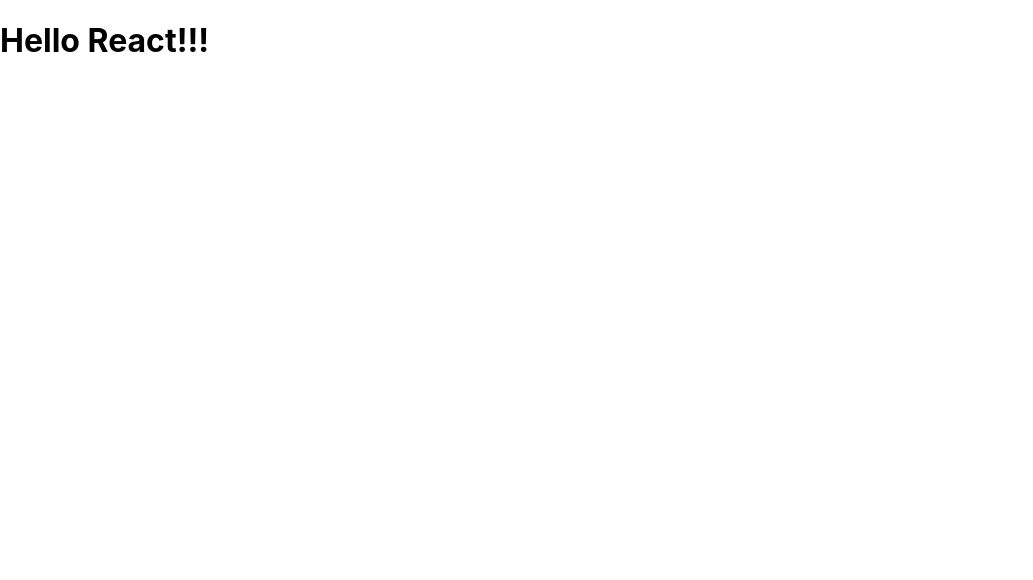
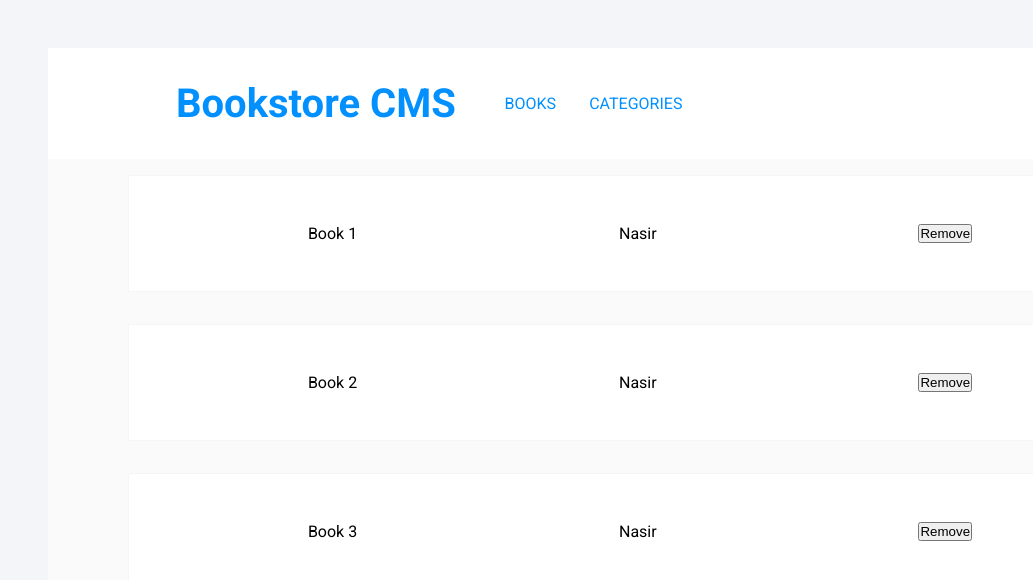
Before and after one commit to Nasirkhan294/bookstore, a React (Create React App) app: page / in a window 1280 px wide. Shown: the top 580 px of the page, without its empty margins (0-1033 px from the left). Built offline with nearby package versions, Linux system fonts and the light colour scheme.

Commit message:
Added bookstore components

```diff
--- a/package.json
+++ b/package.json
@@ -6,8 +6,10 @@
     "@testing-library/jest-dom": "^5.16.5",
     "@testing-library/react": "^13.4.0",
     "@testing-library/user-event": "^13.5.0",
+    "prop-types": "^15.8.1",
     "react": "^18.2.0",
     "react-dom": "^18.2.0",
+    "react-router-dom": "^6.12.0",
     "react-scripts": "5.0.1",
     "web-vitals": "^2.1.4"
   },
--- a/public/index.html
+++ b/public/index.html
@@ -9,7 +9,7 @@
       name="description"
       content="Web site created using create-react-app"
     />
-    <title>Bookstore App</title>
+    <title>Bookstore</title>
   </head>
   <body>
     <div id="root"></div>
--- a/src/App.js
+++ b/src/App.js
@@ -1,7 +1,14 @@
+import { Routes, Route } from 'react-router-dom';
+import Navbar from './components/Navbar';
+import BooksList from './components/BooksList';
+
 function App() {
   return (
     <div className="App">
-      <h1>Hello React!!!</h1>
+      <Navbar />
+      <Routes>
+        <Route path="/" exact element={<BooksList />} />
+      </Routes>
     </div>
   );
 }
--- /dev/null
+++ b/src/components/Book.jsx
@@ -0,0 +1,21 @@
+import PropTypes from 'prop-types';
+import styles from './styles/Book.module.css';
+
+const Book = ({ title, author }) => (
+  <>
+    <div className={styles.book}>
+      <div className={styles.content}>
+        <p>{title}</p>
+        <p>{author}</p>
+        <button type="button">Remove</button>
+      </div>
+    </div>
+  </>
+);
+
+Book.propTypes = {
+  title: PropTypes.string.isRequired,
+  author: PropTypes.string.isRequired,
+};
+
+export default Book;
--- /dev/null
+++ b/src/components/BooksList.jsx
@@ -0,0 +1,31 @@
+import Book from './Book';
+
+const BooksList = () => {
+  const books = [
+    {
+      id: 1,
+      title: 'Book 1',
+      author: 'Nasir',
+    },
+    {
+      id: 2,
+      title: 'Book 2',
+      author: 'Nasir',
+    },
+    {
+      id: 3,
+      title: 'Book 3',
+      author: 'Nasir',
+    },
+  ];
+
+  return (
+    <ul>
+      {books.map((book) => (
+        <Book key={book.id} title={book.title} author={book.author} />
+      ))}
+    </ul>
+  );
+};
+
+export default BooksList;
--- /dev/null
+++ b/src/components/Navbar.jsx
@@ -0,0 +1,20 @@
+import { Link } from 'react-router-dom';
+import styles from './styles/Navbar.module.css';
+
+const Navbar = () => (
+  <>
+    <nav className={styles.navbar}>
+      <h1>Bookstore CMS</h1>
+      <ul>
+        <li>
+          <Link to="/">Books</Link>
+        </li>
+        <li>
+          <Link to="/categories">Categories</Link>
+        </li>
+      </ul>
+    </nav>
+  </>
+);
+
+export default Navbar;
--- /dev/null
+++ b/src/components/styles/Book.module.css
@@ -0,0 +1,18 @@
+.book {
+	display: flex;
+	justify-content: center;
+	align-items: center;
+	padding: 1rem 0;
+}
+
+
+.content {
+	display: flex;
+	justify-content: space-around;
+	align-items: center;
+	flex: 1;
+	background-color: #fff;
+	margin: 0 5rem;
+	padding: 3rem;
+	border: 1px solid #F4F5F9;
+}
--- /dev/null
+++ b/src/components/styles/Navbar.module.css
@@ -0,0 +1,26 @@
+.navbar {
+	display: flex;
+	align-items: center;
+	padding: 2rem 0 2rem 8rem;
+	background-color: #fff;
+}
+
+h1 {
+	font-size: 2.5rem;
+	color: #0290FF;
+}
+
+.navbar ul {
+	display: flex;
+	justify-content: space-around;
+	align-items: center;
+	list-style: none;
+	width: 20%;
+	margin-left: 2rem;
+	text-transform: uppercase;
+}
+
+.navbar ul li a {
+	color: #0290FF;
+	text-decoration: none;
+}
--- a/src/index.css
+++ b/src/index.css
@@ -1,27 +1,18 @@
-body {
+@import url('https://fonts.googleapis.com/css2?family=Roboto:wght@300;400;700&display=swap');
+
+* {
+  box-sizing: border-box;
+  padding: 0;
   margin: 0;
-  font-family:
-    -apple-system,
-    BlinkMacSystemFont,
-    'Segoe UI',
-    'Roboto',
-    'Oxygen',
-    'Ubuntu',
-    'Cantarell',
-    'Fira Sans',
-    'Droid Sans',
-    'Helvetica Neue',
-    sans-serif;
-  -webkit-font-smoothing: antialiased;
-  -moz-osx-font-smoothing: grayscale;
 }
 
-code {
-  font-family:
-    source-code-pro,
-    Menlo,
-    Monaco,
-    Consolas,
-    'Courier New',
-    monospace;
+body {
+  font-family: 'Roboto', sans-serif;
+  font-size: 1rem;
+  background-color: #F4F5F9;
 }
+
+.App {
+  margin: 3rem;
+  background-color: #FAFAFA;
+}
--- a/src/index.js
+++ b/src/index.js
@@ -1,11 +1,14 @@
 import React from 'react';
 import ReactDOM from 'react-dom/client';
 import './index.css';
+import { BrowserRouter } from 'react-router-dom';
 import App from './App';
 
 const root = ReactDOM.createRoot(document.getElementById('root'));
 root.render(
   <React.StrictMode>
-    <App />
+    <BrowserRouter>
+      <App />
+    </BrowserRouter>
   </React.StrictMode>,
 );
```
Also changed, not shown: src/components/AddBook.jsx (added, +9 -0 lines), 1 other file (tests, documents, lock files or other folders).
